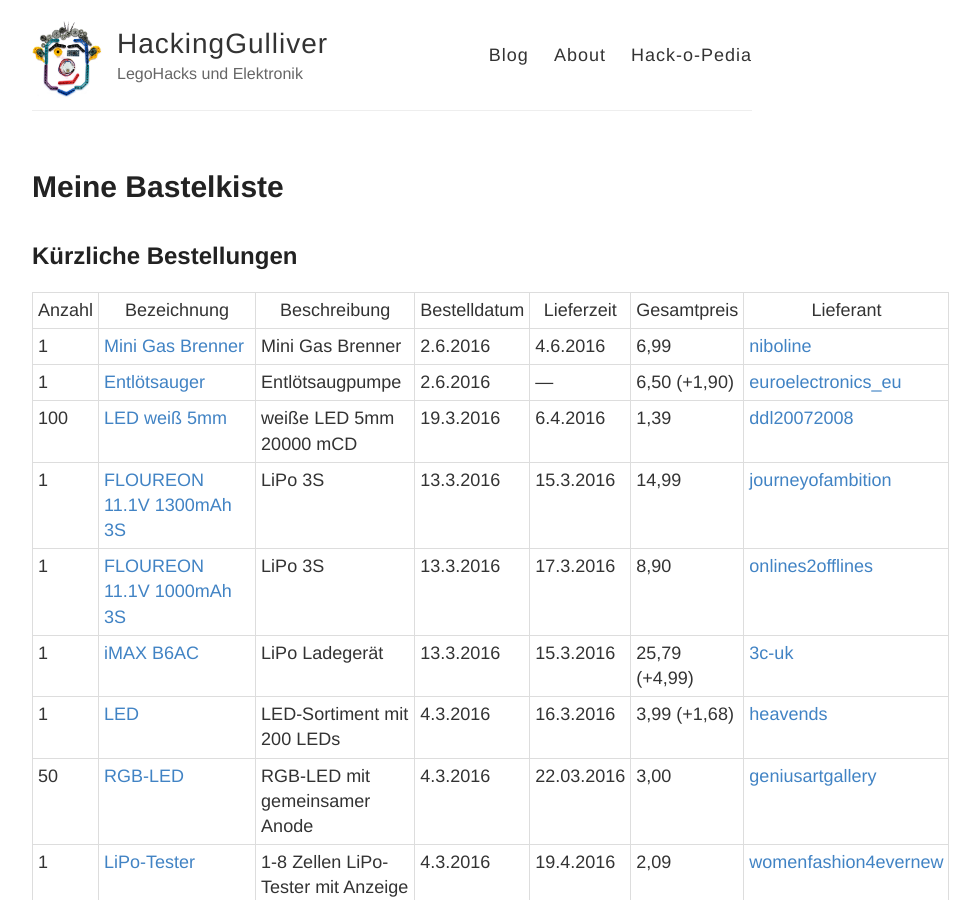
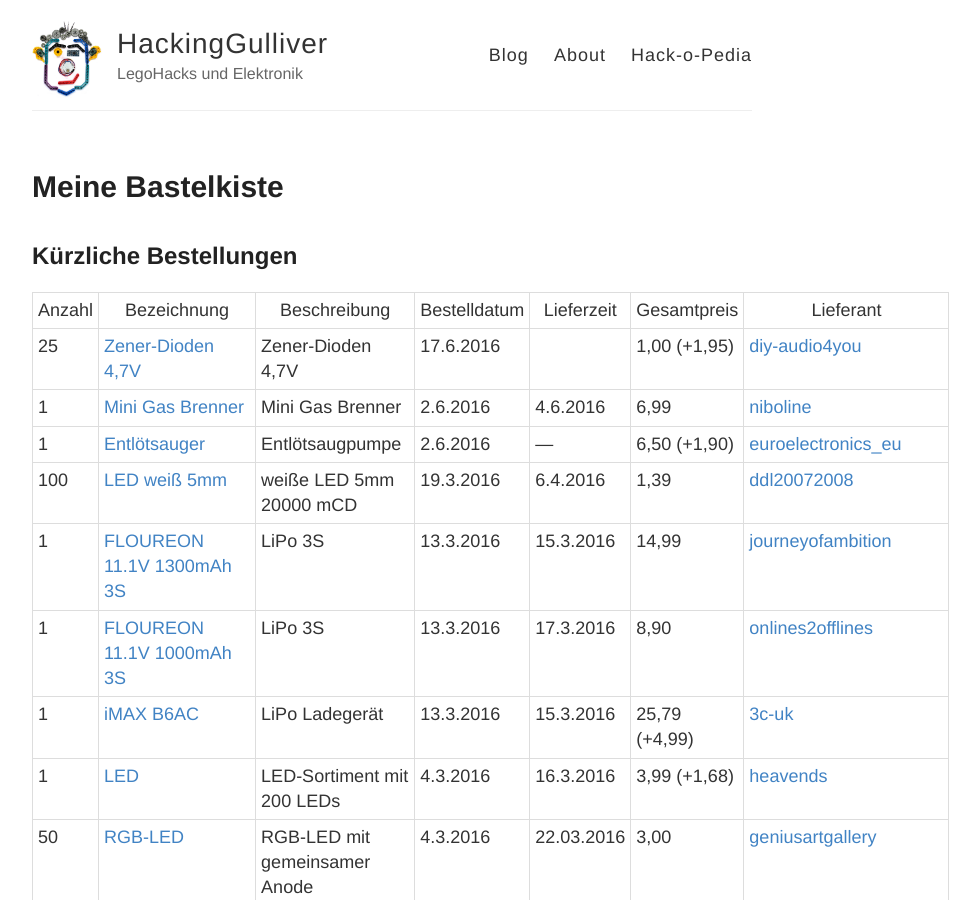
Before and after one commit to HackingGulliver/hackinggulliver.github.io, a Jekyll site: the page built from hackopedia/Lager.md, in a window 1280 px wide and 900 px high. Shown: the whole window, without its empty margins (248-1228 px from the left). Built offline with Jekyll 4.4.1, drawn with Linux system fonts in a browser that asks for light colours.

Commit message:
Lager aktualisiert

```diff
--- a/hackopedia/Lager.md
+++ b/hackopedia/Lager.md
@@ -8,6 +8,7 @@ permalink: /hackopedia/Lager
 
 | Anzahl | Bezeichnung | Beschreibung | Bestelldatum | Lieferzeit | Gesamtpreis | Lieferant |
 | --- | --- | --- | --- | --- | --- | --- |
+| 25 | [Zener-Dioden 4,7V](http://www.ebay.de/itm/150850242005) | Zener-Dioden 4,7V | 17.6.2016 |  | 1,00 (+1,95) | [diy-audio4you](http://www.ebay.de/usr/diy-audio4you) |
 | 1 | [Mini Gas Brenner](http://www.ebay.de/itm/271738703757) | Mini Gas Brenner | 2.6.2016 | 4.6.2016 | 6,99 | [niboline](http://www.ebay.de/usr/niboline) |
 | 1 | [Entlötsauger](http://www.ebay.de/itm/300693889841) | Entlötsaugpumpe | 2.6.2016 | --- | 6,50 (+1,90) | [euroelectronics_eu](http://www.ebay.de/usr/euroelectronics_eu) |
 | 100 | [LED weiß 5mm](http://www.ebay.de/itm/401057991064) | weiße LED 5mm 20000 mCD | 19.3.2016 | 6.4.2016 | 1,39 | [ddl20072008](http://www.ebay.de/usr/ddl20072008) |
```
